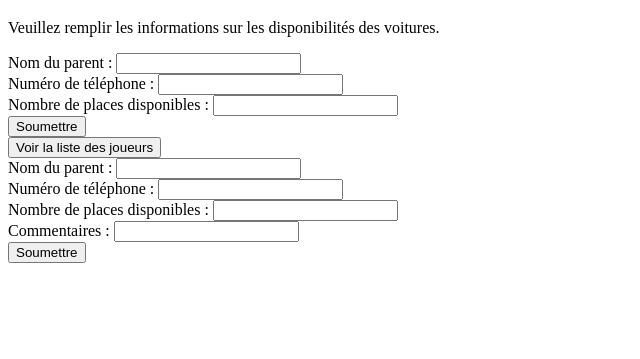
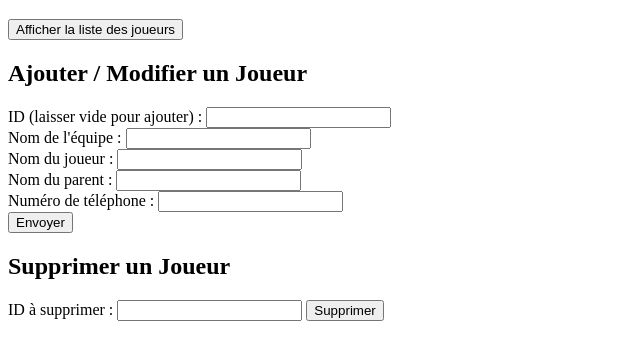
Before and after one commit to gpansart/covoiturage-hockey, a plain HTML site: page index.html in a window 1280 px wide. Shown: the part 61-420 px from the top of the page, without its empty margins (0-640 px from the left). Drawn offline with Linux system fonts and the light colour scheme.

Commit message:
index.html

```diff
--- a/index.html
+++ b/index.html
@@ -6,28 +6,35 @@
 </head>
 <body>
     <h1>Organisation du covoiturage - Hockey</h1>
-    <p>Veuillez remplir les informations sur les disponibilités des voitures.</p>
-    <form>
-        Nom du parent : <input type="text" name="parent" id="parent"><br>
-        Numéro de téléphone : <input type="text" name="telephone" id="telephone"><br>
-        Nombre de places disponibles : <input type="number" name="places" id="places"><br>
-        <input type="submit" value="Soumettre">
-    </form>
-</body>
-
-<button onclick="fetchData()">Voir la liste des joueurs</button>
+    <button onclick="fetchData()">Afficher la liste des joueurs</button>
     <div id="dataContainer"></div>
 
+    <h2>Ajouter / Modifier un Joueur</h2>
+    <form onsubmit="handleFormSubmit(event)">
+        ID (laisser vide pour ajouter) : <input type="text" id="id"><br>
+        Nom de l'équipe : <input type="text" id="equipe" required><br>
+        Nom du joueur : <input type="text" id="joueur" required><br>
+        Nom du parent : <input type="text" id="parent"><br>
+        Numéro de téléphone : <input type="text" id="telephone"><br>
+        <input type="submit" value="Envoyer">
+    </form>
+
+    <h2>Supprimer un Joueur</h2>
+    ID à supprimer : <input type="text" id="deleteId">
+    <button onclick="deleteEntry()">Supprimer</button>
+
     <script>
+        const SCRIPT_URL = "VOTRE_SCRIPT_GOOGLE_APPS_URL";
+
         function fetchData() {
-        fetch("VOTRE_SCRIPT_GOOGLE_APPS_URL")
+            fetch(SCRIPT_URL)
                 .then(response => response.json())
                 .then(data => {
                     let container = document.getElementById("dataContainer");
                     container.innerHTML = "";
                     data.forEach(item => {
                         container.innerHTML += `
-                        <p>Équipe: ${item.equipe}, Joueur: ${item.joueur}, Parent: ${item.parent}, Téléphone: ${item.telephone}</p>
+                            <p>ID: ${item.id}, Équipe: ${item.equipe}, Joueur: ${item.joueur}, Parent: ${item.parent}, Téléphone: ${item.telephone}</p>
                         `;
                     });
                 })
@@ -35,36 +42,62 @@
                     console.error("Erreur :", error);
                 });
         }
-</script>
-<form onsubmit="submitForm(event)">
-    Nom du parent : <input type="text" name="parent" id="parent"><br>
-    Numéro de téléphone : <input type="text" name="telephone" id="telephone"><br>
-    Nombre de places disponibles : <input type="number" name="places" id="places"><br>
-    Commentaires : <input type="text" name="commentaires" id="commentaires"><br>
-    <input type="submit" value="Soumettre">
-</form>
 
-<script>
-    function submitForm(event) {
+        function handleFormSubmit(event) {
             event.preventDefault();
 
-        let parent = document.getElementById('parent').value;
-        let telephone = document.getElementById('telephone').value;
-        let places = document.getElementById('places').value;
-        let commentaires = document.getElementById('commentaires').value;
+            let id = document.getElementById("id").value;
+            let equipe = document.getElementById("equipe").value;
+            let joueur = document.getElementById("joueur").value;
+            let parent = document.getElementById("parent").value;
+            let telephone = document.getElementById("telephone").value;
 
-        fetch("VOTRE_SCRIPT_GOOGLE_APPS_URL", {
+            let action = id ? "edit" : "add";
+
+            let formData = new URLSearchParams();
+            formData.append("action", action);
+            if (id) formData.append("id", id);
+            formData.append("equipe", equipe);
+            formData.append("joueur", joueur);
+            formData.append("parent", parent);
+            formData.append("telephone", telephone);
+
+            fetch(SCRIPT_URL, {
                 method: "POST",
-            body: JSON.stringify({ parent, telephone, places, commentaires }),
-            headers: {
-                "Content-Type": "application/json"
-            }
+                body: formData
             }).then(response => response.text())
               .then(data => {
-            alert("Données envoyées avec succès !");
-        }).catch(error => {
+                  alert("Action réalisée avec succès !");
+                  fetchData(); // Rafraîchir les données
+              })
+              .catch(error => {
                   console.error("Erreur :", error);
               });
         }
+
+        function deleteEntry() {
+            let id = document.getElementById("deleteId").value;
+
+            if (id) {
+                let formData = new URLSearchParams();
+                formData.append("action", "delete");
+                formData.append("id", id);
+
+                fetch(SCRIPT_URL, {
+                    method: "POST",
+                    body: formData
+                }).then(response => response.text())
+                  .then(data => {
+                      alert("Suppression réussie !");
+                      fetchData(); // Rafraîchir les données
+                  })
+                  .catch(error => {
+                      console.error("Erreur :", error);
+                  });
+            } else {
+                alert("Veuillez entrer un ID à supprimer.");
+            }
+        }
     </script>
+</body>
 </html>
```
Lines whose indentation alone changed are shown as unchanged.
